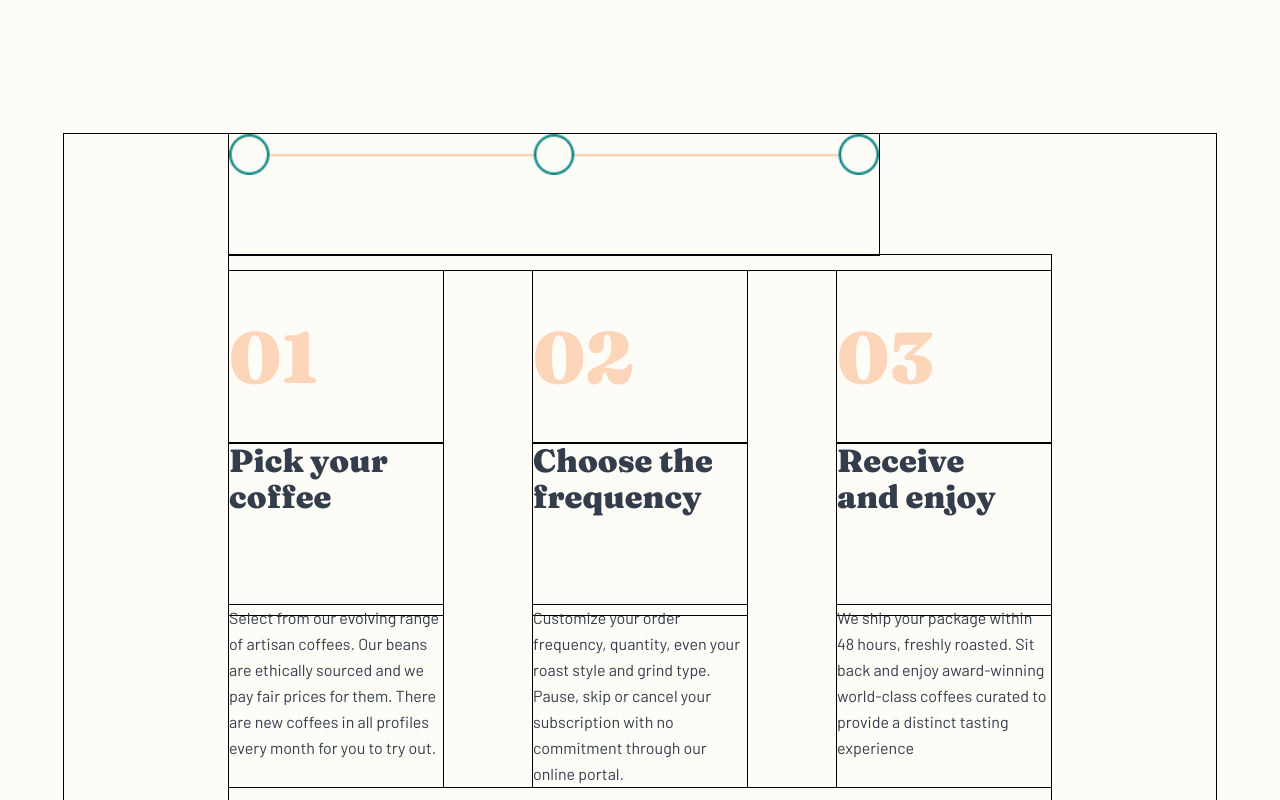
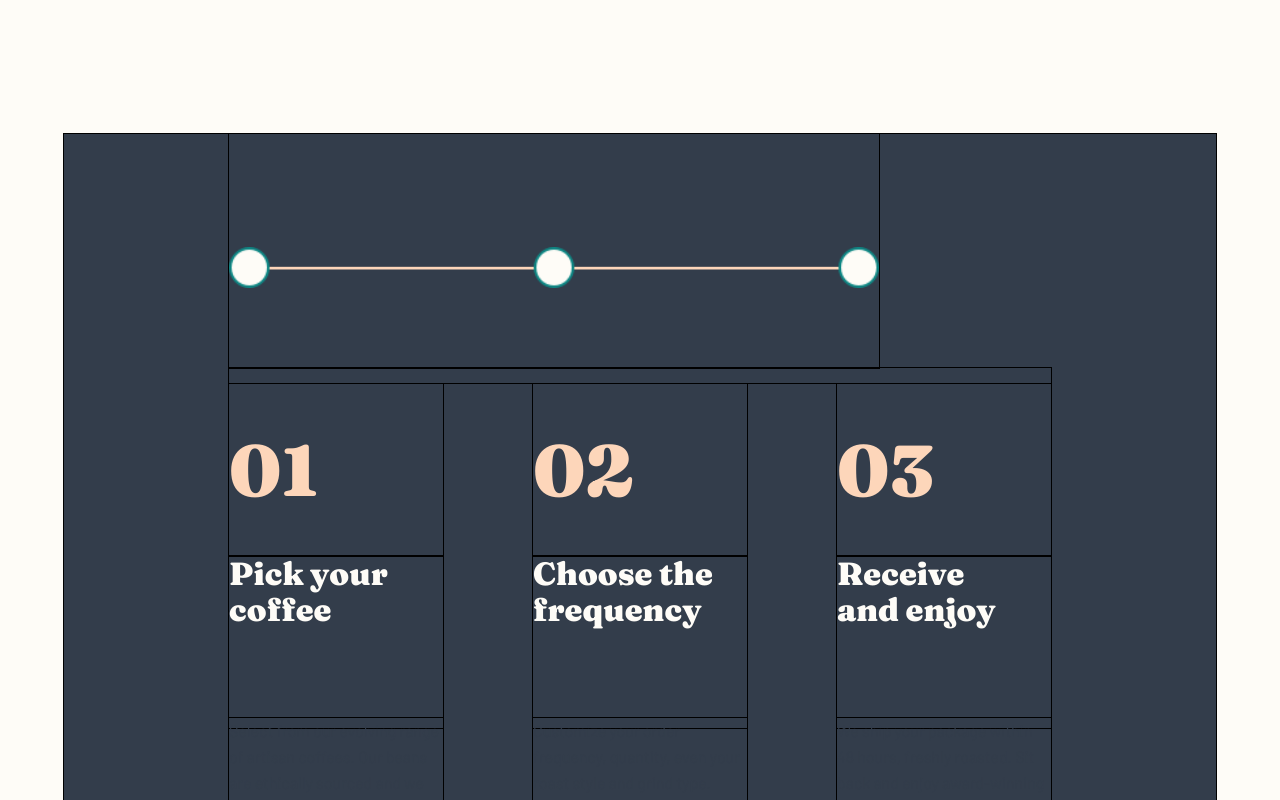
Before and after one commit to tlanettepollard/FEM-CoffeeRoasters-Subscription-Site-TLP, a React (Vite) app: page /subscribe in a window 1280 px wide. Shown: the part 580-1380 px from the top of the page. Built offline with nearby package versions, Linux system fonts and the light colour scheme.

Commit message:
Update: Subscribe works section
Signed-off-by: T. Lanette <TLPollard4516@gmail.com>

```diff
--- a/src/pages/Subscribe.jsx
+++ b/src/pages/Subscribe.jsx
@@ -16,11 +16,8 @@ export function Subscribe() {
                 <div className="work__container">
                     <WorksItems />
                 </div>
-
             </section>
             <Plans />
-
-
         </main>
     );
 }
--- a/src/styles/components/_howWorks.scss
+++ b/src/styles/components/_howWorks.scss
@@ -163,17 +163,21 @@
 }
 
 .main__subscribe {
-    .work__container {
-        .work {
-            background-color: $dk-grey-blue;
+    .work {
+        background-color: $dk-grey-blue;
 
+        .divider {
+            padding-top: 7.0625rem;
+        }
 
-
+        .work__container {
             .works__items {
-
-                .work__item {}
+                .work__item {
+                    &--title {
+                        color: $lt-cream;
+                    }
+                }
             }
         }
     }
-
 }
```
